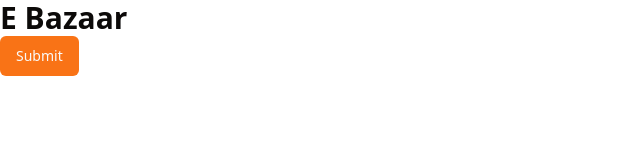
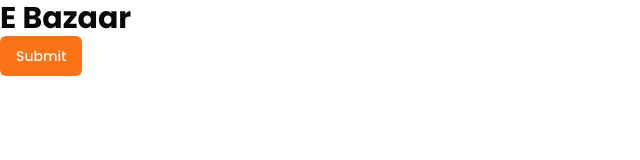
Before and after one commit to Nimira43/Wavy-Text-Animation, a React (Vite) app: page / in a window 1280 px wide. Shown: the top 160 px of the page, without its empty margins (0-640 px from the left). Built offline with nearby package versions, Linux system fonts and the light colour scheme.

Commit message:
Brought in fonts.

```diff
--- a/src/index.css
+++ b/src/index.css
@@ -67,3 +67,11 @@
     @apply bg-background text-foreground;
   }
 }
+
+* {
+  font-family: 'Poppins', sans-serif;
+}
+
+.logo {
+  font-family: 'Great Vibes', sans-serif;
+}
```
